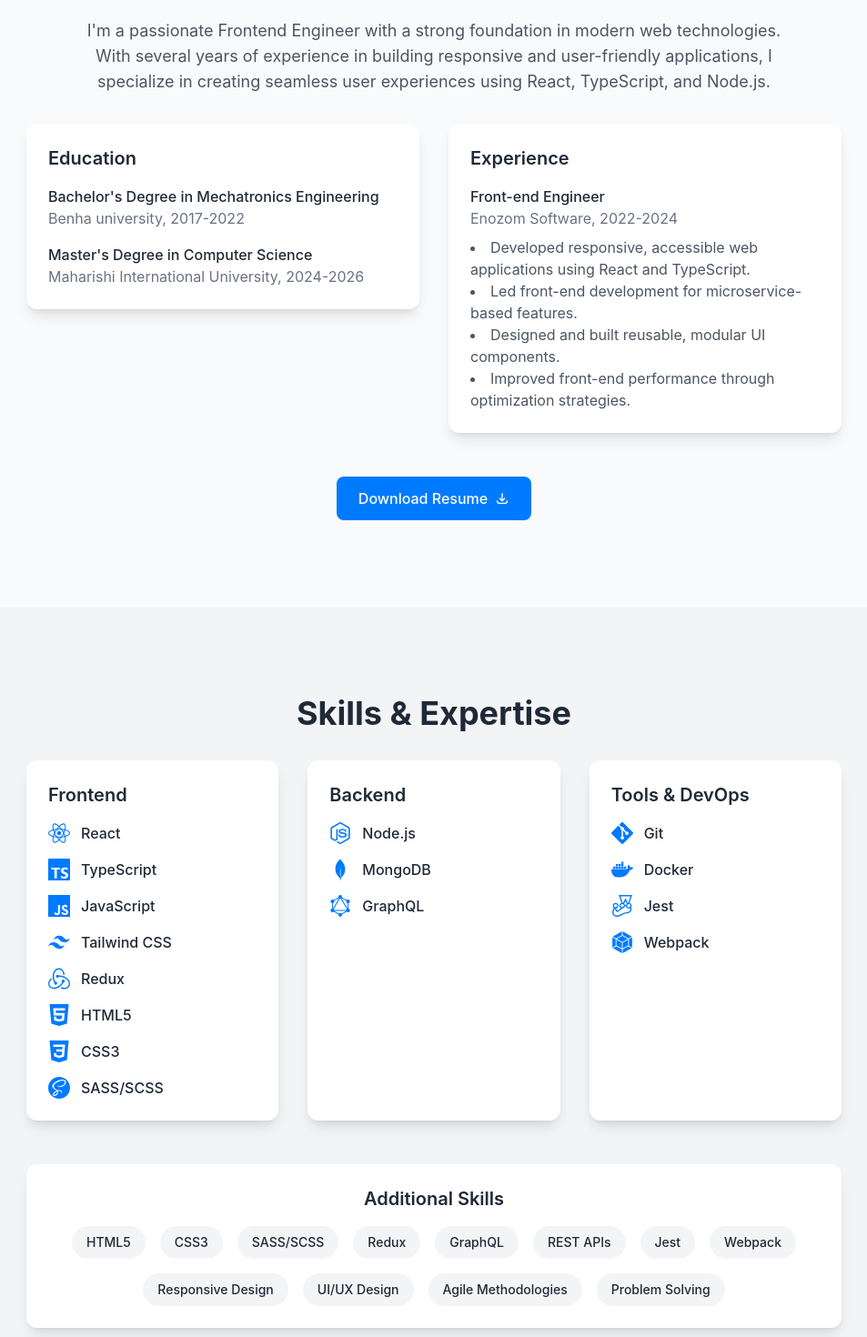
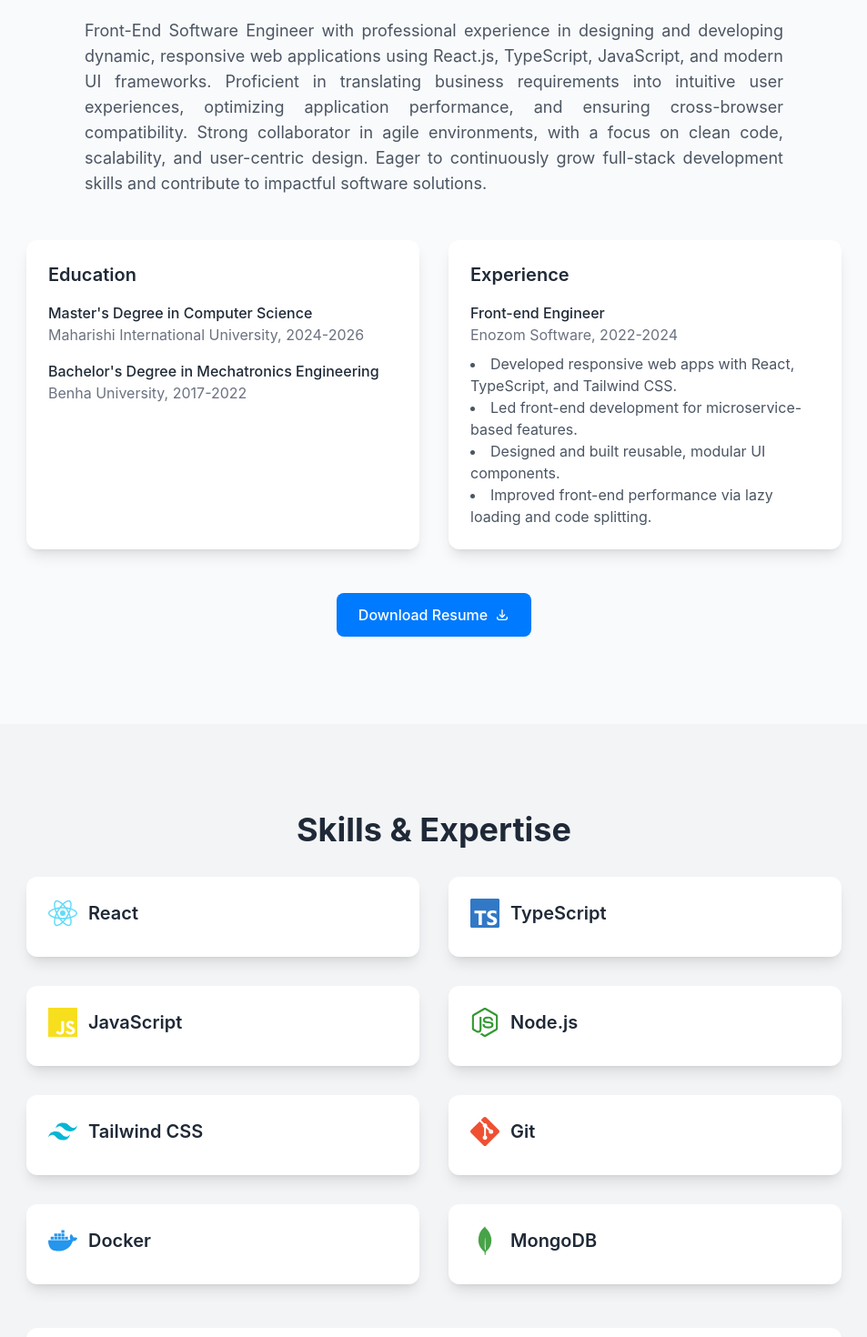
Before and after one commit to AliElgazzar/portfolio-, a React (Create React App) app: page / in a window 1280 px wide. Shown: the part 980-2450 px from the top of the page at 91% size, without its empty margins (163-1116 px from the left). Built offline with nearby package versions, Linux system fonts and the light colour scheme.

Commit message:
edit for the ui

```diff
--- a/src/components/About.tsx
+++ b/src/components/About.tsx
@@ -26,40 +26,37 @@
         >
           <h2 className="section-title">About Me</h2>
 
-          <div className="mb-8">
-            <p className="text-lg text-center max-w-3xl mx-auto text-gray-600 dark:text-gray-300">
-              I'm a passionate Frontend Engineer with a strong foundation in modern web technologies.
-              With several years of experience in building responsive and user-friendly applications,
-              I specialize in creating seamless user experiences using React, TypeScript, and Node.js.
+          <div className="max-w-3xl mx-auto mb-12">
+            <p className="text-lg text-gray-600 dark:text-gray-300 text-justify">
+              Front-End Software Engineer with professional experience in designing and developing dynamic, responsive web applications using React.js, TypeScript, JavaScript, and modern UI frameworks. Proficient in translating business requirements into intuitive user experiences, optimizing application performance, and ensuring cross-browser compatibility. Strong collaborator in agile environments, with a focus on clean code, scalability, and user-centric design. Eager to continuously grow full-stack development skills and contribute to impactful software solutions.
             </p>
           </div>
 
-          <div className="grid md:grid-cols-2 gap-8 items-start">
-            <div className="card card-hover">
+          <div className="grid md:grid-cols-2 gap-8">
+            <div className="card">
               <h3 className="text-xl font-semibold mb-4">Education</h3>
               <div className="space-y-4">
-                <div>
-                  <h4 className="font-medium">Bachelor's Degree in Mechatronics Engineering</h4>
-                  <p className="text-secondary">Benha university, 2017-2022</p>
-                </div>
                 <div>
                   <h4 className="font-medium">Master's Degree in Computer Science</h4>
                   <p className="text-secondary">Maharishi International University, 2024-2026</p>
                 </div>
+                <div>
+                  <h4 className="font-medium">Bachelor's Degree in Mechatronics Engineering</h4>
+                  <p className="text-secondary">Benha University, 2017-2022</p>
+                </div>
               </div>
             </div>
-
-            <div className="card card-hover">
+            <div className="card">
               <h3 className="text-xl font-semibold mb-4">Experience</h3>
               <div className="space-y-4">
                 <div>
                   <h4 className="font-medium">Front-end Engineer</h4>
                   <p className="text-secondary">Enozom Software, 2022-2024</p>
                   <ul className="list-disc list-inside mt-2 text-gray-600 dark:text-gray-300">
-                    <li>Developed responsive, accessible web applications using React and TypeScript.</li>
+                    <li>Developed responsive web apps with React, TypeScript, and Tailwind CSS.</li>
                     <li>Led front-end development for microservice-based features.</li>
                     <li>Designed and built reusable, modular UI components.</li>
-                    <li>Improved front-end performance through optimization strategies.</li>
+                    <li>Improved front-end performance via lazy loading and code splitting.</li>
                   </ul>
                 </div>
               </div>
--- a/src/components/Skills.tsx
+++ b/src/components/Skills.tsx
@@ -3,18 +3,21 @@
 import { useInView } from 'react-intersection-observer';
 import { IconBaseProps } from 'react-icons';
 import {
-  SiReact, SiTypescript, SiJavascript, SiNodedotjs, SiTailwindcss, SiGit,
-  SiDocker, SiMongodb, SiHtml5, SiCss3, SiSass, SiRedux, SiGraphql, SiJest, SiWebpack
+  SiReact,
+  SiTypescript,
+  SiJavascript,
+  SiNodedotjs,
+  SiTailwindcss,
+  SiGit,
+  SiDocker,
+  SiMongodb,
 } from 'react-icons/si';
 
 interface Skill {
   name: string;
   icon: React.ComponentType<IconBaseProps>;
-}
-
-interface SkillCategory {
-  title: string;
-  skills: Skill[];
+  level: number;
+  color: string;
 }
 
 const Skills: React.FC = () => {
@@ -27,37 +30,15 @@
     return React.createElement(Icon, props);
   };
 
-  const skillCategories: SkillCategory[] = [
-    {
-      title: 'Frontend',
-      skills: [
-        { name: 'React', icon: SiReact },
-        { name: 'TypeScript', icon: SiTypescript },
-        { name: 'JavaScript', icon: SiJavascript },
-        { name: 'Tailwind CSS', icon: SiTailwindcss },
-        { name: 'Redux', icon: SiRedux },
-        { name: 'HTML5', icon: SiHtml5 },
-        { name: 'CSS3', icon: SiCss3 },
-        { name: 'SASS/SCSS', icon: SiSass },
-      ],
-    },
-    {
-      title: 'Backend',
-      skills: [
-        { name: 'Node.js', icon: SiNodedotjs },
-        { name: 'MongoDB', icon: SiMongodb },
-        { name: 'GraphQL', icon: SiGraphql },
-      ],
-    },
-    {
-      title: 'Tools & DevOps',
-      skills: [
-        { name: 'Git', icon: SiGit },
-        { name: 'Docker', icon: SiDocker },
-        { name: 'Jest', icon: SiJest },
-        { name: 'Webpack', icon: SiWebpack },
-      ],
-    },
+  const skills: Skill[] = [
+    { name: 'React', icon: SiReact as React.ComponentType<IconBaseProps>, level: 90, color: '#61DAFB' },
+    { name: 'TypeScript', icon: SiTypescript as React.ComponentType<IconBaseProps>, level: 85, color: '#3178C6' },
+    { name: 'JavaScript', icon: SiJavascript as React.ComponentType<IconBaseProps>, level: 90, color: '#F7DF1E' },
+    { name: 'Node.js', icon: SiNodedotjs as React.ComponentType<IconBaseProps>, level: 80, color: '#339933' },
+    { name: 'Tailwind CSS', icon: SiTailwindcss as React.ComponentType<IconBaseProps>, level: 85, color: '#06B6D4' },
+    { name: 'Git', icon: SiGit as React.ComponentType<IconBaseProps>, level: 85, color: '#F05032' },
+    { name: 'Docker', icon: SiDocker as React.ComponentType<IconBaseProps>, level: 75, color: '#2496ED' },
+    { name: 'MongoDB', icon: SiMongodb as React.ComponentType<IconBaseProps>, level: 80, color: '#47A248' },
   ];
 
   const containerVariants = {
@@ -93,21 +74,19 @@
         >
           <h2 className="section-title">Skills & Expertise</h2>
 
-          <div className="grid grid-cols-1 md:grid-cols-2 lg:grid-cols-3 gap-8">
-            {skillCategories.map((category) => (
+          <div className="grid grid-cols-1 md:grid-cols-2 gap-8">
+            {skills.map((skill) => (
               <motion.div
-                key={category.title}
+                key={skill.name}
                 variants={itemVariants}
                 className="card card-hover"
               >
-                <h3 className="text-xl font-semibold mb-4">{category.title}</h3>
-                <div className="space-y-4">
-                  {category.skills.map((skill) => (
-                    <div key={skill.name} className="flex items-center">
-                      {renderIcon(skill.icon, { className: 'w-6 h-6 mr-3 text-primary' })}
-                      <span className="font-medium">{skill.name}</span>
-                    </div>
-                  ))}
+                <div className="flex items-center mb-2">
+                  {renderIcon(skill.icon, {
+                    className: 'w-8 h-8 mr-3',
+                    style: { color: skill.color }
+                  })}
+                  <h3 className="text-xl font-semibold">{skill.name}</h3>
                 </div>
               </motion.div>
             ))}
```
